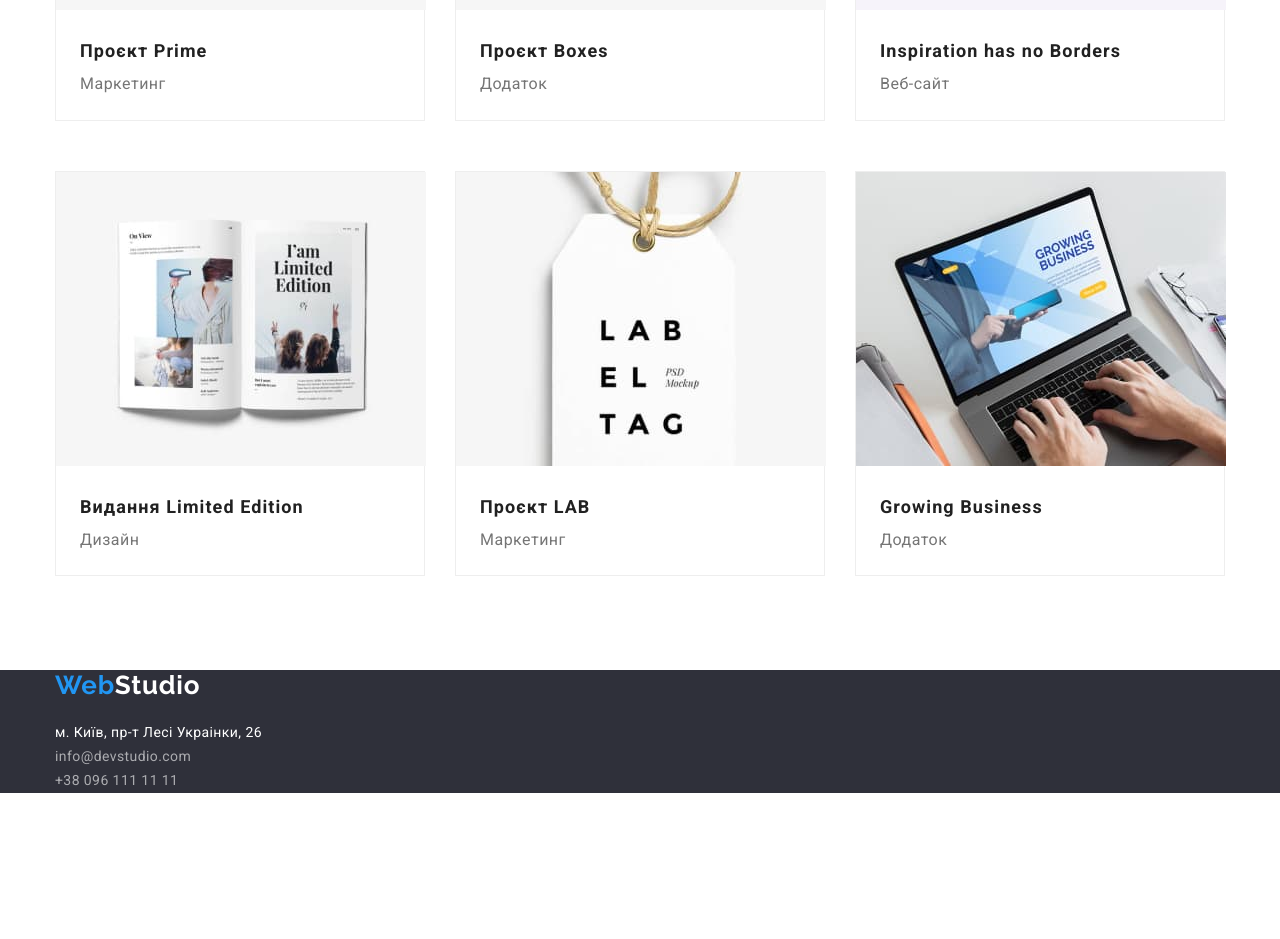
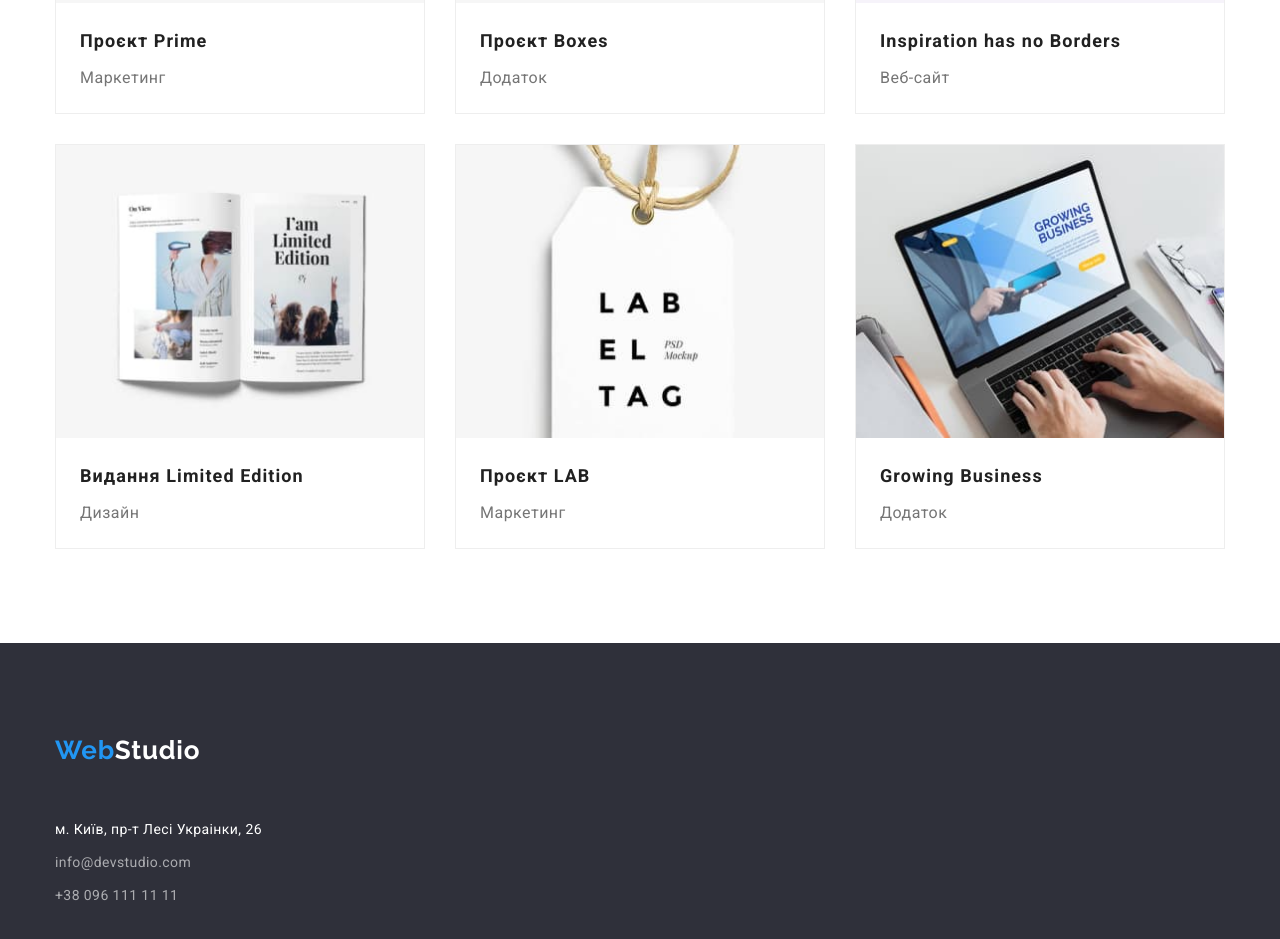
Before and after one commit to Serhii-Saproshyn/goit-markup-hw-03, a plain HTML site: page portfolio.html in a window 1280 px wide. Shown: the part 1003-1942 px from the top of the page. Before the commit the page ends 1796 px from the top, so only its background shows below. Drawn offline with nearby package versions, Linux system fonts and the light colour scheme.

Commit message:
finally hope

```diff
--- a/css/styles.css
+++ b/css/styles.css
@@ -50,18 +50,28 @@ a:focus, a:hover {
 
 footer {
     background-color: var(--back-color-first);
+    padding-top: 60px;
+    padding-bottom: 60px;
 }
+
+ img {
+     display: block;
+     max-width: 100%;
+     height: auto;
+ }
+
 .logo.footer {
     display: inline-block;
     margin-bottom: 20px;
 }
 .logo {
-    display: inline-block;
+    display: block;
     font-family: Raleway, sans-serif;
     font-weight: 700;
         font-size: 26px;
         line-height: 1.2;
         letter-spacing: 0.03em;
+        padding: 32px 0;
 }
 .logo-accent {
     color: var(--accent-color);
@@ -78,6 +88,8 @@ footer {
     color: var(--main-color) ;
     background-color: var(--back-color-first);
     text-align: center;
+    padding-top: 200px;
+    padding-bottom: 200px;
 }
 
 .hero-title {
@@ -114,11 +126,13 @@ footer {
     letter-spacing: 0.03em;
 }
 .features .paragraph {
+    font-size: 14px;
     line-height: 1.7;
     letter-spacing: 0.03em;
 }
 
 .section {
+    padding-top: 94px;
     padding-bottom: 94px;
 }
 
@@ -128,14 +142,16 @@ footer {
         line-height: 1.2;
         text-align: center;
         letter-spacing: 0.03em;
-        padding-top: 94px;
-        padding-bottom: 50px;
+        margin-bottom: 50px;
 }
 
 .section-title.whitouttop {
         padding-top: 0px;
 }
 
+.section.notop {
+    padding-top: 0px;
+}
 .container-flex{
     display: flex;
     justify-content: space-between;
@@ -161,8 +177,7 @@ footer {
         line-height: 1.2;
         text-align: center;
         letter-spacing: 0.06em;
-        padding-top: 30px;
-        padding-bottom: 10px;
+        margin-bottom: 10px;
 }
 
 .team .paragraph {
@@ -170,7 +185,10 @@ footer {
         line-height: 1.2;
         text-align: center;
         letter-spacing: 0.03em;
-        margin-bottom: 30px;
+}
+
+.team-description{
+    padding: 30px;
 }
 .team-bcg{
     text-align: center;
@@ -186,6 +204,7 @@ footer {
 .site-nav{
     display: flex;
     margin-left: 93px;
+    align-items: center;
 }
 
 .site-nav .item:not(:last-child) {
@@ -194,6 +213,11 @@ footer {
 
 .site-nav .link.current{
     color: var(--accent-color);
+}
+
+.site-nav .link {
+    padding: 32px 0;
+    display: block;
 }
 
 .site-contacts{
@@ -206,6 +230,11 @@ footer {
 }
 .site-contacts .link{
 color: var(--site-contacts-color);
+padding: 32px 0;
+}
+
+.site-contacts-footer li:not(:last-child){
+    margin-bottom: 9px;
 }
 .link.address{
     color: var(--main-color);
@@ -223,6 +252,7 @@ color: var(--site-contacts-color);
     padding-bottom: 94px;
 }
 
+
 .examples-list{
     display: flex;
     justify-content: center;
@@ -238,26 +268,21 @@ color: var(--site-contacts-color);
 .examples-container {
     display: flex;
     flex-wrap: wrap;
+    margin: -15px;
 }
 
 
 .examples-container .item {
     width: 370px;
-    margin-right: 30px;
-    margin-bottom: 50px;
+    margin: 15px;
     border: 1px solid #EEEEEE;
 }
 
-.examples-container .item:nth-child(3n) {
-    margin-right: 0px;
-}
-
-.examples-container .item:nth-last-child(-n+3) {
-    margin-bottom: 0px;
-}
-
-.examples-picture{
-    margin-bottom: 20px;
+.examples-description{
+    padding-left: 24px;
+    padding-top: 20px;
+    padding-right: 24px;
+    padding-bottom: 20px;
 }
 .button {
     cursor: pointer;
@@ -312,7 +337,7 @@ color: var(--site-contacts-color);
     font-size: 18px;
     line-height: 2;
     letter-spacing: 0.06em;
-    margin-left: 24px;
+    margin-bottom: 4px;
 }
 
 .paragraph {
@@ -327,8 +352,6 @@ color: var(--site-contacts-color);
     font-size: 16px;
     line-height: 1.9;
     letter-spacing: 0.03em;
-    margin-bottom: 20px;
-    margin-left: 24px;
 }
 
 
@@ -343,15 +366,16 @@ color: var(--site-contacts-color);
 }
 
 .container {
-    width: 1170px;
+    width: 1200px;
     margin-left: auto;
     margin-right: auto;
+    padding-left: 15px;
+    padding-right: 15px;
 }
 
 
 .main-nav {
     display: flex;
-    height: 80px;
     align-items: center;
 }
 
@@ -367,3 +391,7 @@ color: var(--site-contacts-color);
     clip-path: inset(50%);
     margin: -1px;
 }
+
+nav {
+    display: flex;
+}
--- a/portfolio.html
+++ b/portfolio.html
@@ -17,9 +17,9 @@
 <body>
     <header>
         <div class="container main-nav">
+            <nav>
                 <a lang="en" class="logo" href="./index.html"><span class="logo-accent">Web</span><span
                         class="logo-accent-second">Studio</span></a>
-            <nav>
                 <ul class="site-nav">
                     <li class="item"><a class="link" href="./index.html">Студія</a></li>
                     <li class="item"><a class="link current" href="./portfolio.html">Портфоліо</a></li>
@@ -34,8 +34,8 @@
 
     </header>
     <main>
+        <section class="examples">
             <div class="container">
-            <section class="examples">
                 <h1 class="visually-hidden">Наші роботи</h1>
                 <ul class="examples-list">
                     <li class="item"><button type="button" class="button secondary">Усі</button></li>
@@ -47,61 +47,82 @@
                 <ul class="examples-container">
                     <li class="item"><a href="http://google.com" target="_blank"><img class="examples-picture"
                                 src="./images/pf1img.jpg" alt="приклад на ноутбуці" width="370">
+                            <div class="examples-description">
                                 <h2 class="examples-title">Технокряк</h2>
                                 <p class="examples-paragraph">Веб-сайт</p>
+                            </div>
                         </a></li>
                     <li class="item"><a href=""><img class="examples-picture" src="./images/pf2img.jpg"
                                 alt="приклад постеру баскетбол" width="370">
+                            <div class="examples-description">
                                 <h2 class="examples-title">Постер <span lang="en"><span class="upper">N</span>ew <span
-                                        class="upper">O</span>rlean vs <span class="upper">G</span>olden <span
-                                        class="upper">s</span>tar</span></h2>
+                                            class="upper">O</span>rlean vs
+                                        <span class="upper">G</span>olden <span class="upper">s</span>tar</span></h2>
                                 <p class="examples-paragraph">Дизайн</p>
+                            </div>
                         </a></li>
                     <li class="item"><a href=""><img class="examples-picture" src="./images/pf3img.jpg"
                                 alt="логотип додаток ресторану" width="370">
+                            <div class="examples-description">
                                 <h2 class="examples-title">Ресторан <span lang="en"><span
                                             class="upper">S</span>eafood</span>
                                 </h2>
                                 <p class="examples-paragraph">Додаток</p>
+                            </div>
                         </a></li>
                     <li class="item"><a href=""><img class="examples-picture" src="./images/pf4img.jpg" alt="навушники"
                                 width="370">
-                            <h2 class="examples-title">Проєкт <span lang="en"><span class="upper">P</span>rime</span>
+                            <div class="examples-description">
+                                <h2 class="examples-title">Проєкт <span lang="en"><span
+                                            class="upper">P</span>rime</span>
                                 </h2>
                                 <p class="examples-paragraph">Маркетинг</p>
+                            </div>
                         </a></li>
                     <li class="item"><a href=""><img class="examples-picture" src="./images/pf5img.jpg" alt="коробки"
                                 width="370">
-                            <h2 class="examples-title">Проєкт <span lang="en"><span class="upper">B</span>oxes</span>
+                            <div class="examples-description">
+                                <h2 class="examples-title">Проєкт <span lang="en"><span
+                                            class="upper">B</span>oxes</span>
                                 </h2>
                                 <p class="examples-paragraph">Додаток</p>
+                            </div>
                         </a></li>
                     <li class="item"><a href=""><img class="examples-picture" src="./images/pf6img.jpg"
                                 alt="веб-сайт приклад на моніторі" width="370">
-                            <h2 class="examples-title" lang="en">Inspiration has no <span class="upper">B</span>orders
+                            <div class="examples-description">
+                                <h2 class="examples-title" lang="en">Inspiration has no <span
+                                        class="upper">B</span>orders
                                 </h2>
                                 <p class="examples-paragraph">Веб-сайт</p>
+                            </div>
                         </a></li>
                     <li class="item"><a href=""><img class="examples-picture" src="./images/pf7img.jpg"
                                 alt="розгорнута книжка" width="370">
+                            <div class="examples-description">
                                 <h2 class="examples-title" lang="en">Видання <span lang="en"><span
                                             class="upper">L</span>imited
                                         <span class="upper">E</span>dition </span></h2>
                                 <p class="examples-paragraph">Дизайн</p>
+                            </div>
                         </a></li>
                     <li class="item"><a href=""><img class="examples-picture" src="./images/pf8img.jpg" alt="бірка"
                                 width="370">
+                            <div class="examples-description">
                                 <h2 class="examples-title">Проєкт <span class="upper" lang="en">lab</span></h2>
                                 <p class="examples-paragraph">Маркетинг</p>
+                            </div>
                         </a></li>
                     <li class="item"><a href=""><img class="examples-picture" src="./images/pf9img.jpg"
                                 alt="людина працює за ноутбуком" width="370">
+                            <div class="examples-description">
                                 <h2 class="examples-title" lang="en">Growing <span class="upper">B</span>usiness</h2>
                                 <p class="examples-paragraph">Додаток</p>
+                            </div>
                         </a></li>
                 </ul>
+            </div>
         </section>
-        </div>
     </main>
     <footer>
         <div class="container">
```
Also changed, not shown: index.html (+10 -2 lines). Lines whose indentation alone changed are shown as unchanged.
